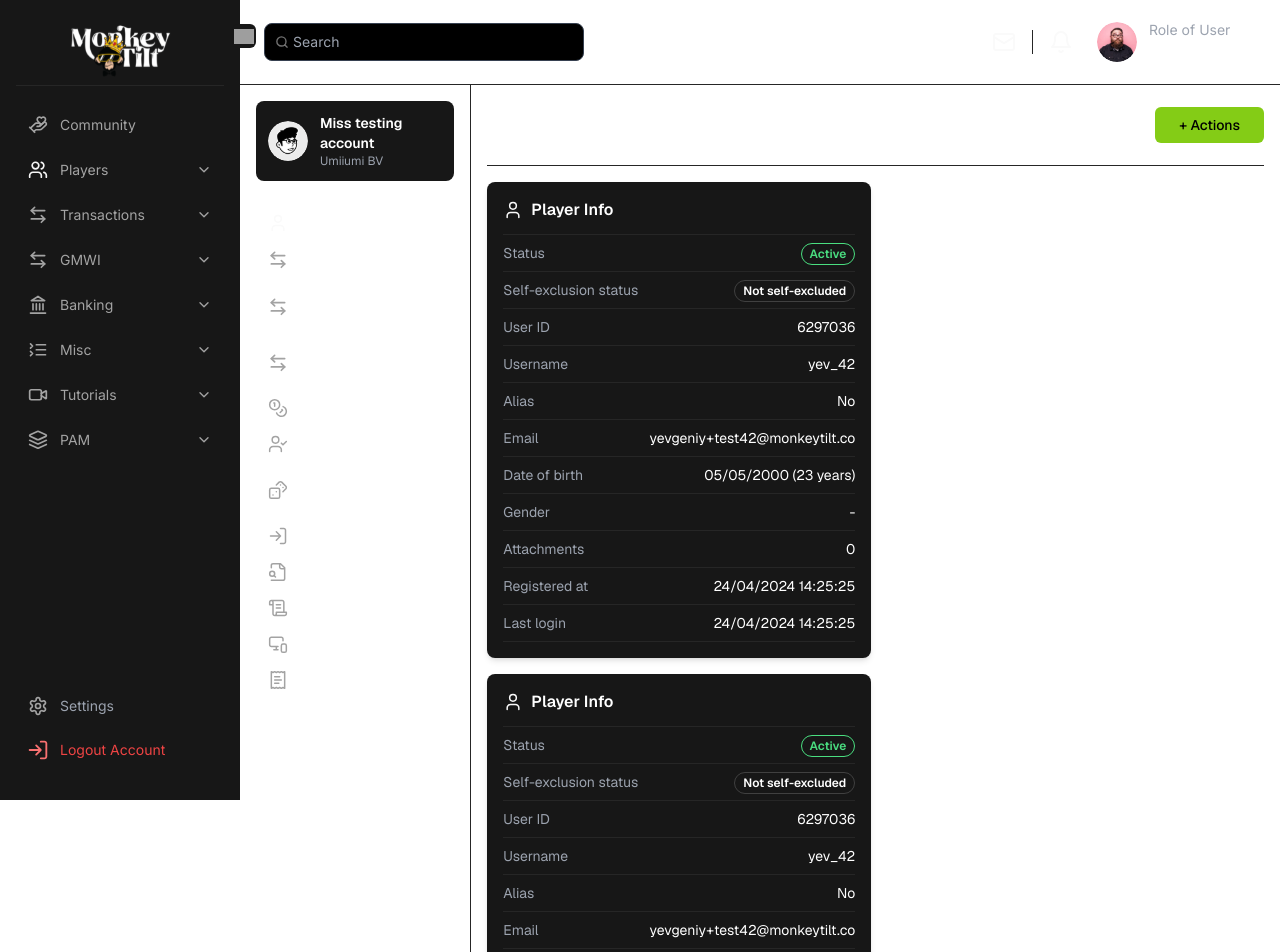
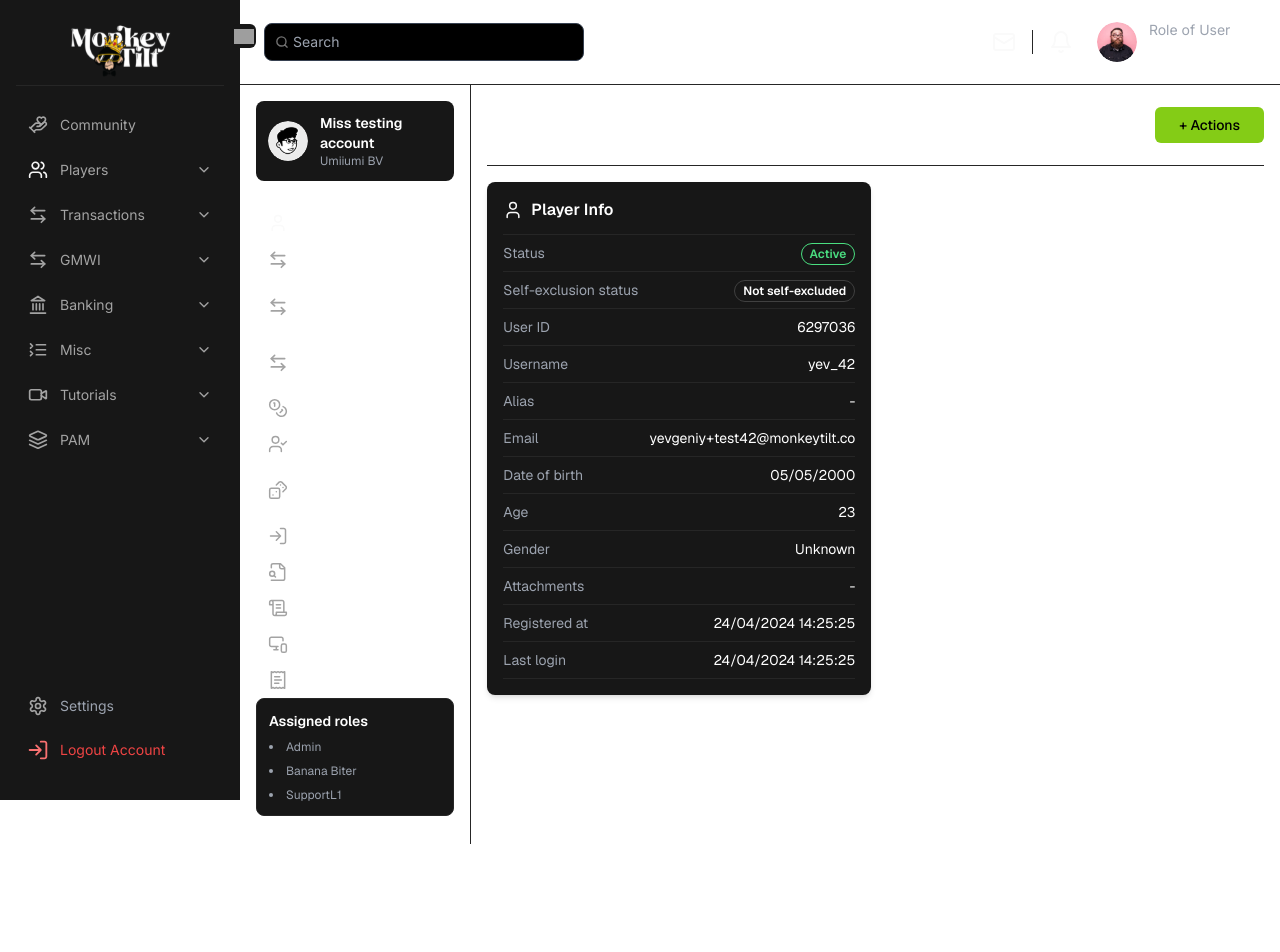
Before and after one commit to osama-alpha/ui-app-task, a Next.js app: page / in a window 1280 px wide. Shown: the top 952 px of the page. After the commit the page ends 844 px from the top, so only its background shows below. Built offline with nearby package versions, Linux system fonts and the light colour scheme; grey boxes are pictures that could not be loaded.

Commit message:
feat(player info): refactor PlayerInfoCard to use dynamic fields and improve data structure

```diff
--- a/src/app/components/PlayerInfoCard.tsx
+++ b/src/app/components/PlayerInfoCard.tsx
@@ -3,20 +3,12 @@ import Image from 'next/image';
 interface PlayerInfoProps {
   title: string;
   imageSrc: string;
-  player: {
-    userId: string;
-    username: string;
-    alias?: string;
-    email: string;
-    dob: string;
-    age: number;
-    gender: string;
-    attachments: number;
-    registeredAt: string;
-    lastLogin: string;
-    status: string;
-    selfExclusion: string;
-  };
+  data: Record<string, any>;
+  fields: {
+    label: string;
+    key: string;
+    type?: 'active' | 'excluded' | 'expired';
+  }[];
 }
 
 const PlayerInfoRow: React.FC<{ label: string; value: React.ReactNode }> = ({
@@ -29,25 +21,23 @@ const PlayerInfoRow: React.FC<{ label: string; value: React.ReactNode }> = ({
   </div>
 );
 
-const StatusBadge: React.FC<{
-  status: string;
-  type: 'active' | 'excluded' | 'expired';
-}> = ({ status, type }) => (
+const StatusBadge: React.FC<{ status: string; type?: 'active' | 'excluded' | 'expired' }> = ({ status, type }) => (
   <span
     className={`px-2 py-0.5 text-xs font-semibold rounded-xl ${
       type === 'active'
-        ? ' text-[#4ADE80] border border-[#4ADE80]'
+        ? 'text-[#4ADE80] border border-[#4ADE80]'
         : type === 'expired'
         ? 'text-[#FB923C] border border-[#FB923C]'
-        : ' text-white border border-[#404040]'
-    }
-    `}
+        : type === 'excluded'
+        ? 'text-white border border-[#404040]'
+        : ''
+    }`}
   >
     {status}
   </span>
 );
 
-const PlayerInfo: React.FC<PlayerInfoProps> = ({ title, imageSrc, player }) => {
+const PlayerInfo: React.FC<PlayerInfoProps> = ({ title, imageSrc, data, fields }) => {
   return (
     <div className="bg-secondary text-white p-4 rounded-lg shadow-md w-96">
       <div className="flex items-center gap-2 pb-3 border-b border-[#262626]">
@@ -55,27 +45,14 @@ const PlayerInfo: React.FC<PlayerInfoProps> = ({ title, imageSrc, player }) => {
         <h2 className="text-md font-semibold">{title}</h2>
       </div>
 
-      <div className="">
-        <PlayerInfoRow
-          label="Status"
-          value={<StatusBadge status={player.status} type="active" />}
-        />
-        <PlayerInfoRow
-          label="Self-exclusion status"
-          value={<StatusBadge status={player.selfExclusion} type="excluded" />}
-        />
-        <PlayerInfoRow label="User ID" value={player.userId} />
-        <PlayerInfoRow label="Username" value={player.username} />
-        <PlayerInfoRow label="Alias" value={player.alias || 'No'} />
-        <PlayerInfoRow label="Email" value={player.email} />
-        <PlayerInfoRow
-          label="Date of birth"
-          value={`${player.dob} (${player.age} years)`}
-        />
-        <PlayerInfoRow label="Gender" value={player.gender} />
-        <PlayerInfoRow label="Attachments" value={player.attachments} />
-        <PlayerInfoRow label="Registered at" value={player.registeredAt} />
-        <PlayerInfoRow label="Last login" value={player.lastLogin} />
+      <div>
+        {fields.map(({ label, key, type }) => (
+          <PlayerInfoRow
+            key={key}
+            label={label}
+            value={type ? <StatusBadge status={data[key]} type={type} /> : data[key] || '-'}
+          />
+        ))}
       </div>
     </div>
   );
--- a/src/app/components/PlayerInfoContainer.tsx
+++ b/src/app/components/PlayerInfoContainer.tsx
@@ -10,13 +10,32 @@ const PlayerInfoContainer: React.FC = () => {
     email: 'yevgeniy+test42@monkeytilt.co',
     dob: '05/05/2000',
     age: 23,
-    gender: '-',
+    gender: 'Unknown',
     attachments: 0,
     registeredAt: '24/04/2024 14:25:25',
     lastLogin: '24/04/2024 14:25:25',
     status: 'Active',
     selfExclusion: 'Not self-excluded',
   };
+
+  const PLAYER_FIELDS: {
+    label: string;
+    key: keyof typeof PLAYER_DATA;
+    type?: 'active' | 'excluded' | 'expired';
+  }[] = [
+    { label: 'Status', key: 'status', type: 'active' },
+    { label: 'Self-exclusion status', key: 'selfExclusion', type: 'excluded' },
+    { label: 'User ID', key: 'userId' },
+    { label: 'Username', key: 'username' },
+    { label: 'Alias', key: 'alias' },
+    { label: 'Email', key: 'email' },
+    { label: 'Date of birth', key: 'dob' },
+    { label: 'Age', key: 'age' },
+    { label: 'Gender', key: 'gender' },
+    { label: 'Attachments', key: 'attachments' },
+    { label: 'Registered at', key: 'registeredAt' },
+    { label: 'Last login', key: 'lastLogin' },
+  ];
 
   return (
     <div className="flex flex-col w-full">
@@ -32,19 +51,9 @@ const PlayerInfoContainer: React.FC = () => {
           <PlayerInfo
             title="Player Info"
             imageSrc="/user.svg"
-            player={PLAYER_DATA}
+            data={PLAYER_DATA}
+            fields={PLAYER_FIELDS}
           />
-          <PlayerInfo
-            title="Player Info"
-            imageSrc="/user.svg"
-            player={PLAYER_DATA}
-          />
-          <PlayerInfo
-            title="Player Info"
-            imageSrc="/user.svg"
-            player={PLAYER_DATA}
-          />
-
         </div>
       </div>
     </div>
```
